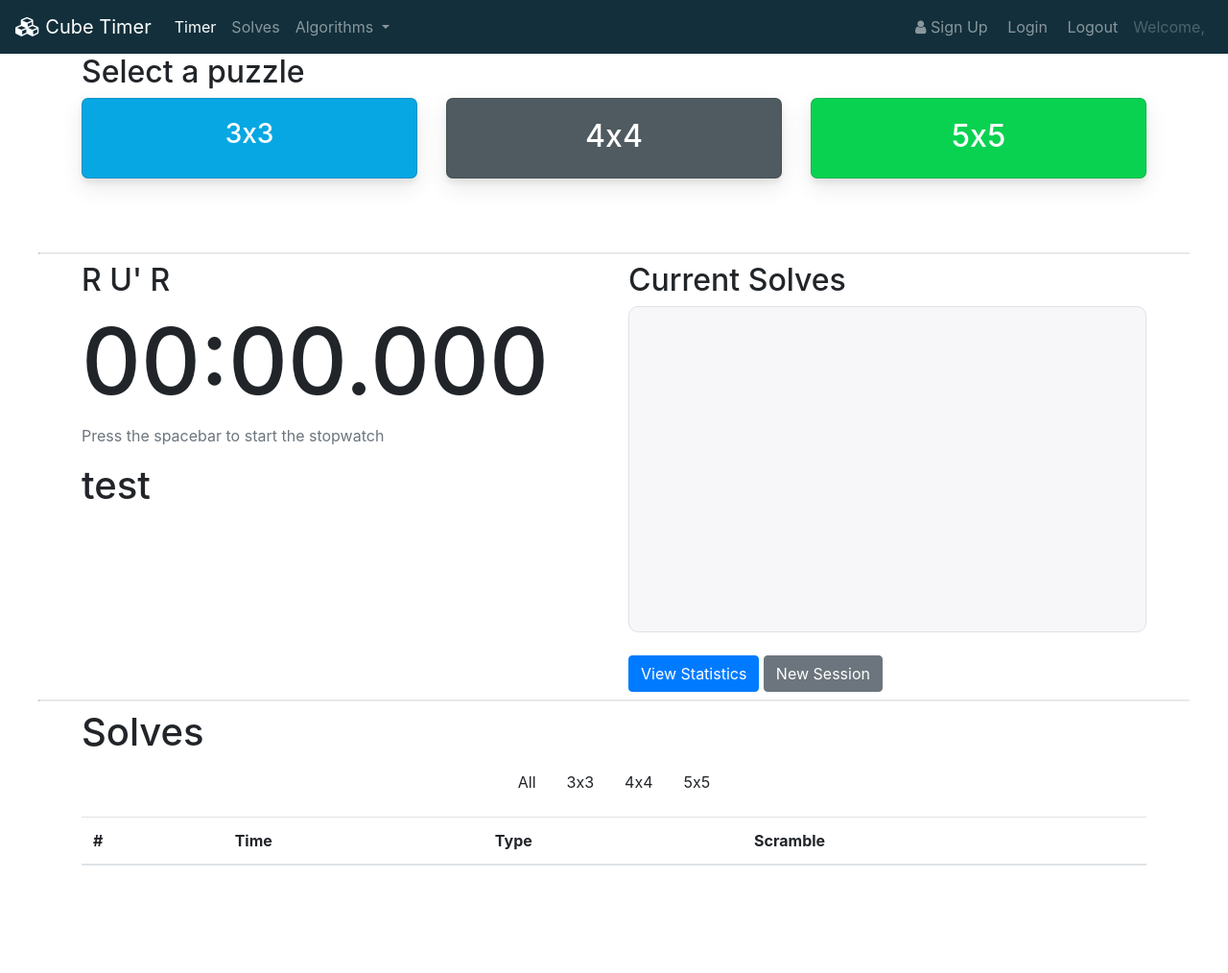
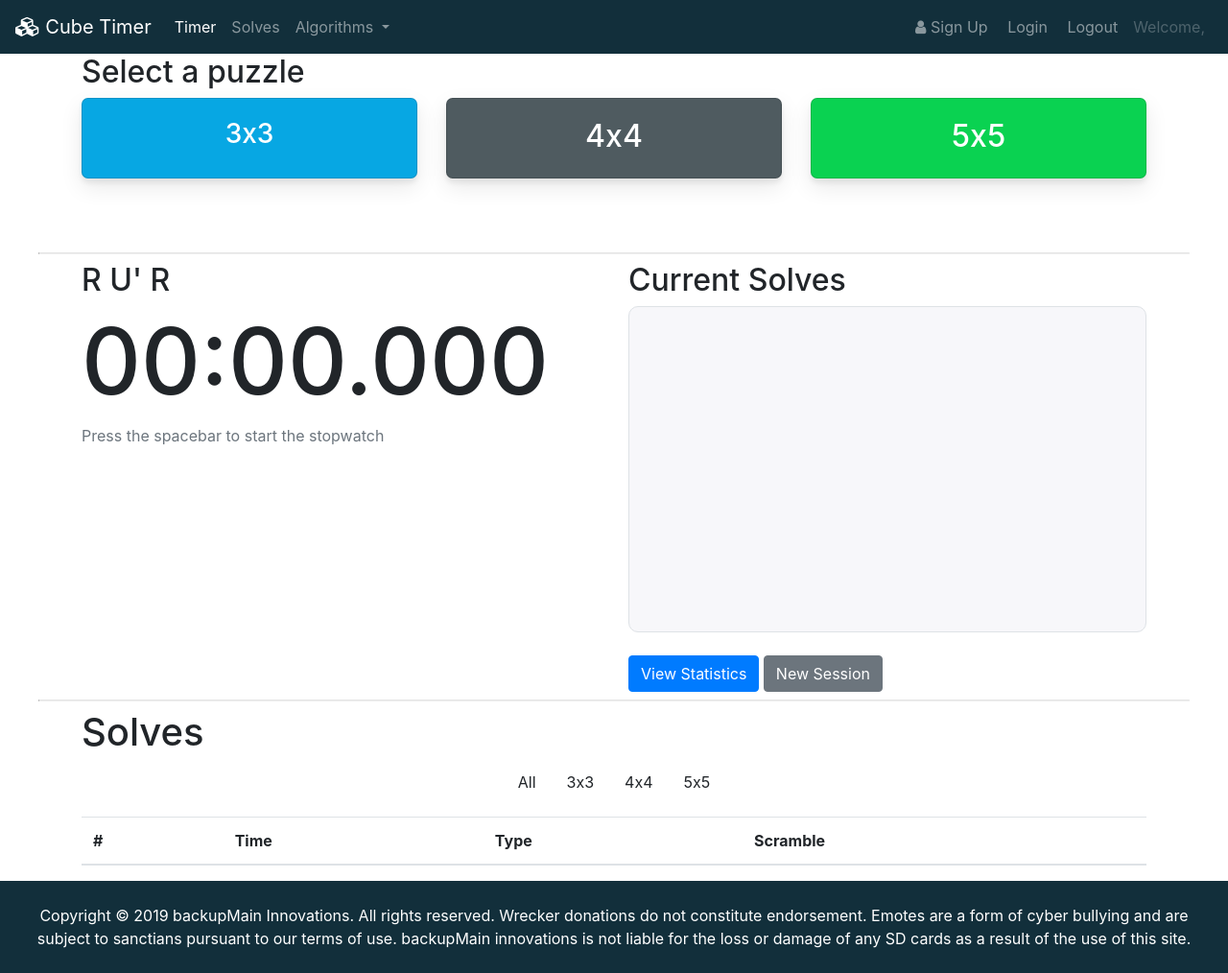
Before and after one commit to chen-steven/cubetimer, a website: page public/index.html in a window 1280 px wide. Shown: the whole page at 96% size. Before the commit the page ends 918 px from the top, so only its background shows below. Drawn offline with nearby package versions, Linux system fonts and the light colour scheme; files whose address does not match are found by name.

Commit message:
added footer

```diff
--- a/public/index.html
+++ b/public/index.html
@@ -103,7 +103,7 @@
                         <h2 id="scramble">R U' R</h2>
                         <h1 class="rounded-circle" id="timer">00:00.000</h1>
                         <p class="text-muted">Press the spacebar to start the stopwatch</p>
-                        <h1 id="timer-instructions" class="rounded-circle">test</h1>
+                        <h1 id="timer-instructions" class="rounded-circle"></h1>
                     </div>
                     <div class="col">
                         <div>
@@ -128,7 +128,7 @@
 
 
             </div>
-        </section>
+
 
         <div class="modal fade" id="modal-signup" style="display:none;" tabindex="-1" role="dialog" aria-labelledby="exampleModalLabel" aria-hidden="true">
                 <div class="modal-dialog" role="document">
@@ -252,7 +252,20 @@
           </div>
 
         </section>
+      </section>
+      <!-- Footer -->
+<footer class="bg-primary page-footer font-small bg-dark pt-4">
 
+    <!-- Footer Links -->
+    <div class="container-fluid text-center text-md-left">
+
+    <!-- Copyright -->
+    <div class="col pb-4">
+    <div class="footer-copyright text-center ">Copyright &copy 2019 backupMain Innovations. All rights reserved. Wrecker donations do not constitute endorsement. Emotes are a form of cyber bullying and are subject to sanctians pursuant to our terms of use. backupMain innovations is not liable for the loss or damage of any SD cards as a result of the use of this site.</div>
+    </div>
+    </div>
+
+  </footer>
         <script src="./node_modules/jquery/dist/jquery.js"></script>
         <script src="./node_modules/bootstrap/dist/js/bootstrap.bundle.js"></script>
         <script src="./node_modules/bootstrap/dist/js/bootstrap.bundle.min.js"></script>
```
